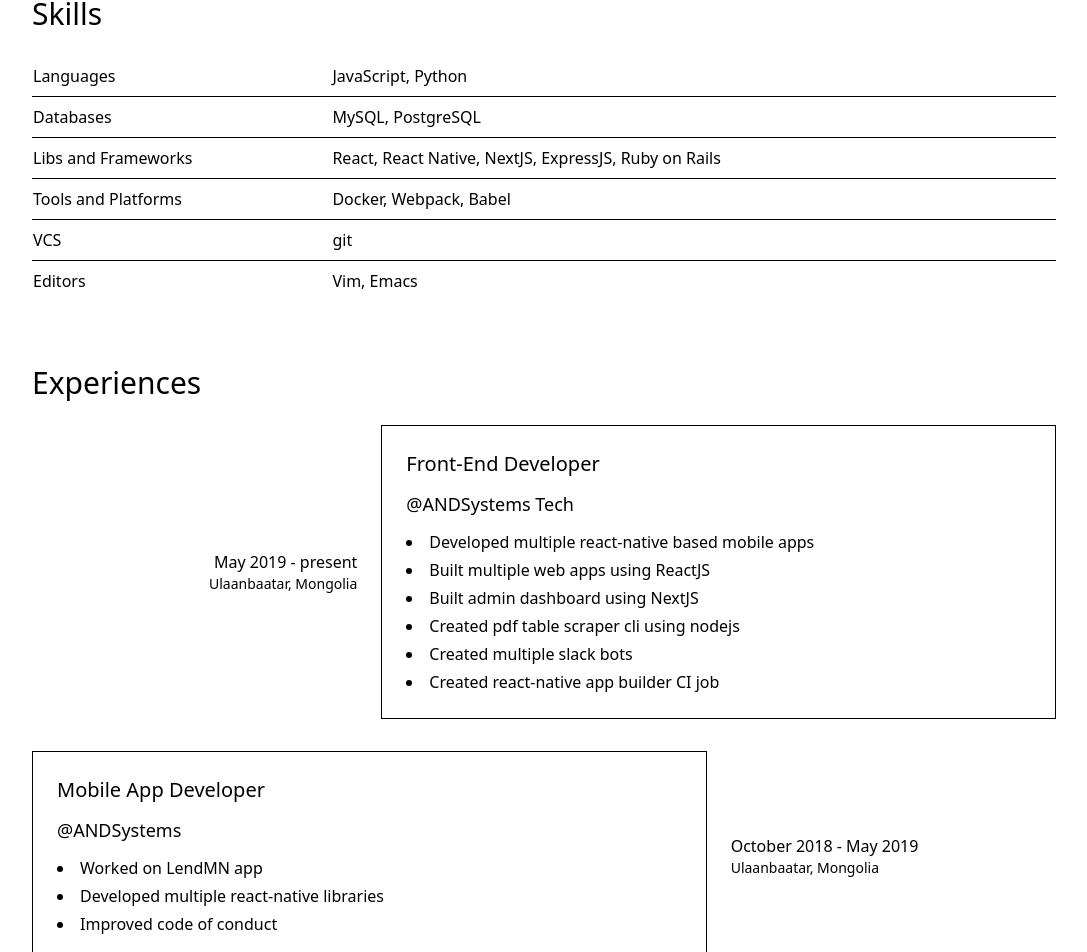
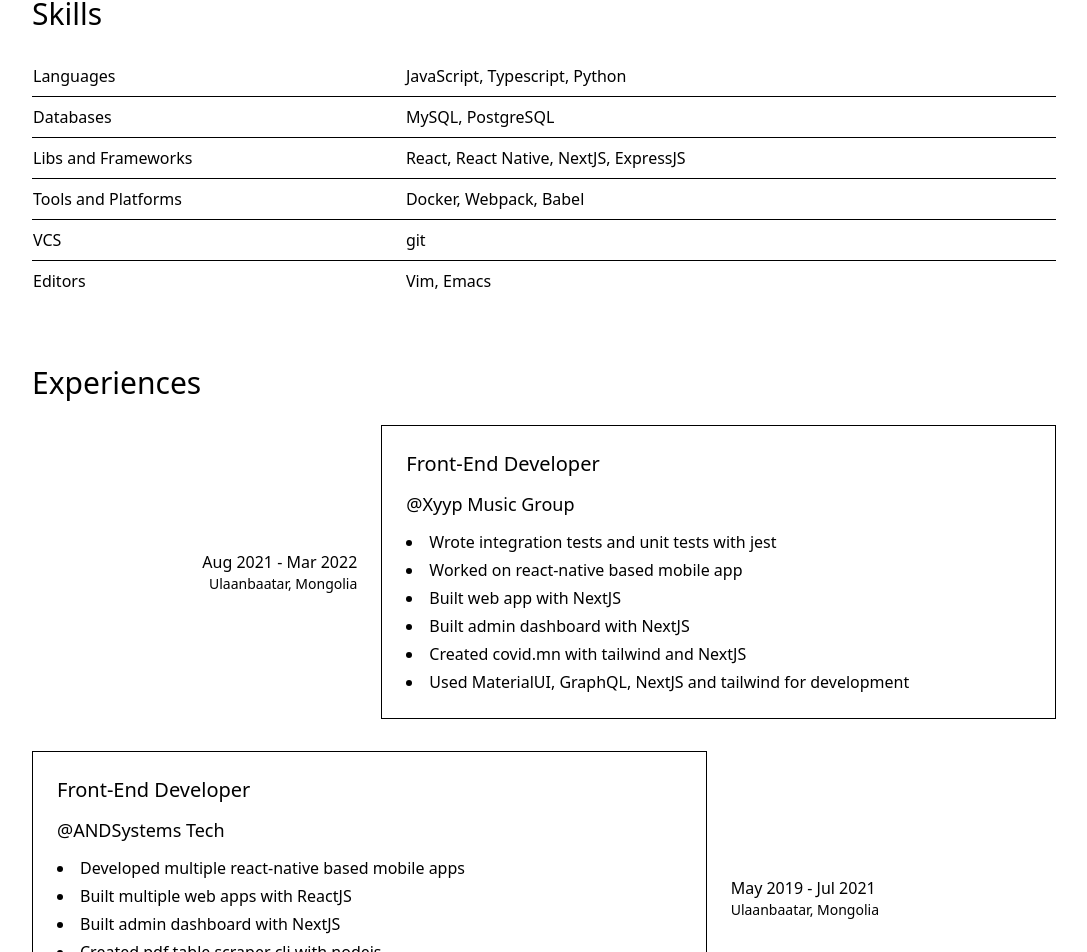
Before and after one commit to enkhee-Osiris/curriculum_vitae, a React (Create React App) app: page / in a window 1280 px wide. Shown: the part 468-1420 px from the top of the page, without its empty margins (96-1183 px from the left). Built offline with nearby package versions, Linux system fonts and the light colour scheme.

Commit message:
update cv

```diff
--- a/jsconfig.json
+++ b/jsconfig.json
@@ -39,8 +39,7 @@
     ],
     "baseUrl": ".",
     "paths": {
-      "@/components": ["src/components"],
-      "@/components/*": ["src/components/*"]
+      "@": ["src/*"]
     }
   }
 }
--- a/package.json
+++ b/package.json
@@ -38,7 +38,8 @@
     "eslint": "^7.27.0",
     "eslint-config-airbnb": "^18.2.1",
     "eslint-config-prettier": "^8.3.0",
-    "eslint-plugin-import": "^2.23.3",
+    "eslint-import-resolver-alias": "^1.1.2",
+    "eslint-plugin-import": "^2.25.4",
     "eslint-plugin-jsx-a11y": "^6.4.1",
     "eslint-plugin-react": "^7.23.2",
     "eslint-plugin-react-hooks": "^4.2.0",
--- a/prettier.config.js
+++ b/prettier.config.js
@@ -1,6 +1,5 @@
 module.exports = {
   bracketSpacing: true,
-    jsxBracketSameLine: true,
   singleQuote: true,
   trailingComma: 'all',
   printWidth: 100,
--- a/src/App.jsx
+++ b/src/App.jsx
@@ -12,9 +12,9 @@ const SUMMERIES = [
 ];
 
 const SKILLS = {
-  Languages: 'JavaScript, Python',
+  Languages: 'JavaScript, Typescript, Python',
   Databases: 'MySQL, PostgreSQL',
-  'Libs and Frameworks': 'React, React Native, NextJS, ExpressJS, Ruby on Rails',
+  'Libs and Frameworks': 'React, React Native, NextJS, ExpressJS',
   'Tools and Platforms': 'Docker, Webpack, Babel',
   VCS: 'git',
   Editors: 'Vim, Emacs',
@@ -37,18 +37,33 @@ const AWARDS = [
 
 const EXPERIENCES = [
   {
+    id: '5e2a923a-56c1-4f48-b671-163ee0b67e61',
+    position: 'Front-End Developer',
+    company: '@Xyyp Music Group',
+    items: [
+      'Wrote integration tests and unit tests with jest',
+      'Worked on react-native based mobile app',
+      'Built web app with NextJS',
+      'Built admin dashboard with NextJS',
+      'Created covid.mn with tailwind and NextJS',
+      'Used MaterialUI, GraphQL, NextJS and tailwind for development',
+    ],
+    dates: 'Aug 2021 - Mar 2022',
+    location: 'Ulaanbaatar, Mongolia',
+  },
+  {
     id: 'fefd12a6-6590-40b7-b520-0fa5a48edbac',
     position: 'Front-End Developer',
     company: '@ANDSystems Tech',
     items: [
       'Developed multiple react-native based mobile apps',
-      'Built multiple web apps using ReactJS',
-      'Built admin dashboard using NextJS',
-      'Created pdf table scraper cli using nodejs',
+      'Built multiple web apps with ReactJS',
+      'Built admin dashboard with NextJS',
+      'Created pdf table scraper cli with nodejs',
       'Created multiple slack bots',
       'Created react-native app builder CI job',
     ],
-    dates: 'May 2019 - present',
+    dates: 'May 2019 - Jul 2021',
     location: 'Ulaanbaatar, Mongolia',
   },
   {
@@ -78,7 +93,7 @@ const EXPERIENCES = [
     items: [
       'Improved tests',
       'Developed custom slack bot',
-      'Improved development tool using Google Script',
+      'Improved development tool with Google Script',
     ],
     dates: 'April 2017 - July 2018',
     location: 'Ulaanbaatar, Mongolia',
```
Also changed, not shown: .eslintrc.js, 1 other file (tests, documents, lock files or other folders). Lines whose indentation alone changed are shown as unchanged.
